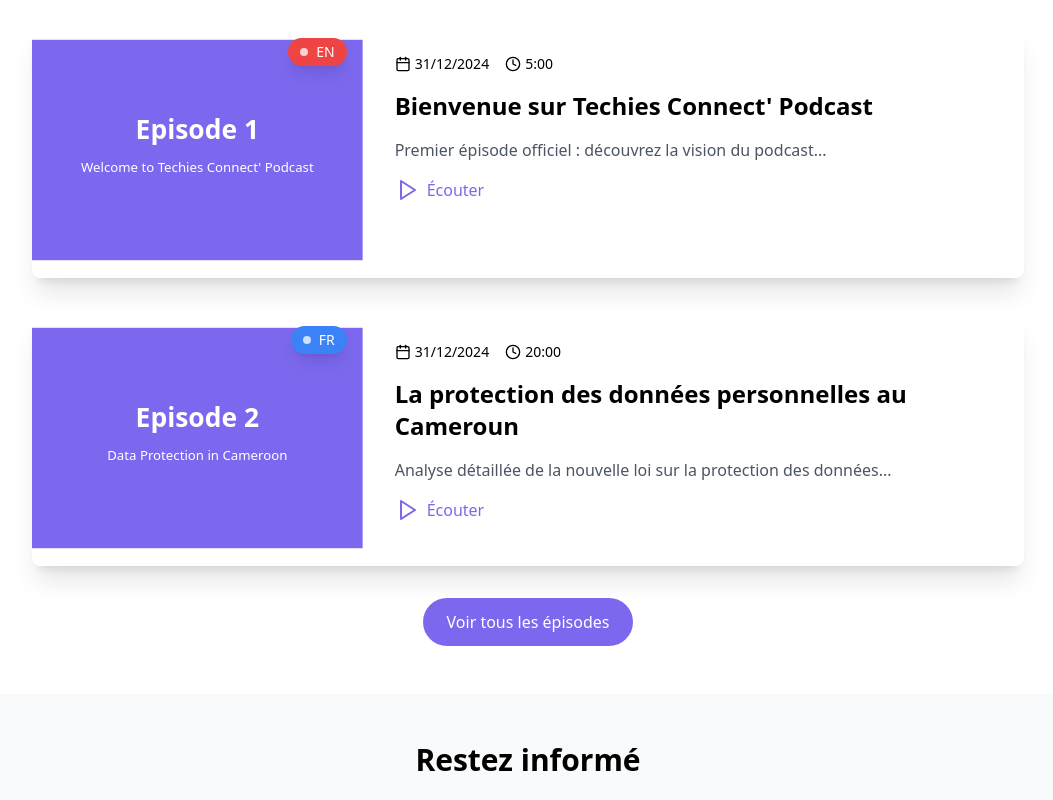
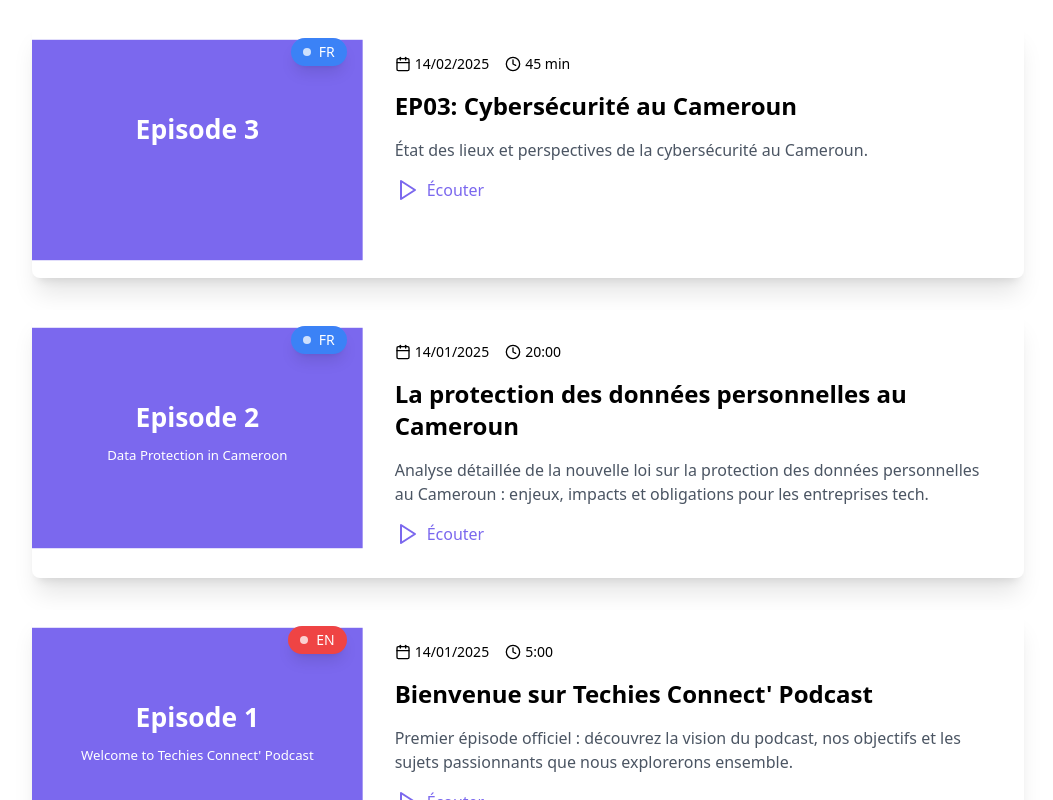
Before and after one commit to iamvaln/lepodcasttechies, a React (Create React App) app: page / in a window 1280 px wide. Shown: the part 500-1300 px from the top of the page, without its empty margins (112-1165 px from the left). Built offline with nearby package versions, Linux system fonts and the light colour scheme.

Commit message:
Organisation des épisodes, tri par défaut et pagination

```diff
--- /dev/null
+++ b/src/components/AnchorPlayer.jsx
@@ -0,0 +1,17 @@
+// src/components/AnchorPlayer.jsx
+import React from 'react';
+
+export const AnchorPlayer = ({ episodeId }) => {
+  return (
+    <div className="anchor-embed">
+      <iframe
+        src={`https://anchor.fm/techiesconnect/embed/episodes/${episodeId}`}
+        height="102px"
+        width="100%"
+        frameBorder="0"
+        scrolling="no"
+        className={`w-full rounded-lg shadow-lg`}
+      />
+    </div>
+  );
+};
--- a/src/components/Footer.jsx
+++ b/src/components/Footer.jsx
@@ -63,9 +63,14 @@
           <div>
             <h3 className="text-xl font-bold mb-4">{t('footer.listenOn')}</h3>
             <ul className="space-y-2">
-              <li><a href="https://www.spotify.com" className="text-gray-400 hover:text-white">Spotify</a></li>
-              <li><a href="https://www.https://www.spotify.com" className="text-gray-400 hover:text-white">Apple Podcasts</a></li>
-              <li><a href="https://www.spotify.com" className="text-gray-400 hover:text-white">Google Podcasts</a></li>
+              <li>
+                <a
+                  href="https://anchor.fm/techiesconnect"
+                  className="text-gray-400 hover:text-white"
+                >
+                 Spotify
+                </a>
+              </li>
               <li><a href="https://www.anchor.fm" className="text-gray-400 hover:text-white">RSS Feed</a></li>
             </ul>
           </div>
--- /dev/null
+++ b/src/constants/config.js
@@ -0,0 +1,8 @@
+
+// src/constants/config.js
+export const APP_CONFIG = {
+    LATEST_EPISODES_LIMIT: 3,
+    FEATURED_EPISODES_LIMIT: 2,
+    EPISODES_PER_PAGE: 3,
+    BLOG_POSTS_PER_PAGE: 9
+  };
--- a/src/data/episodes.js
+++ b/src/data/episodes.js
@@ -1,37 +1,176 @@
 // src/data/episodes.js
+
+import { APP_CONFIG } from '../constants/config';
+
 export const episodes = [
   {
-      id: 1,
-      language: 'en', // Langue de l'épisode
+    id: 7,
+    language: 'fr',
+    anchorId: "dummy-7",
     translations: {
       fr: {
-          title: "Bienvenue sur Techies Connect' Podcast",
-          description: "Premier épisode officiel : découvrez la vision du podcast...",
+        title: "Titre factice 7",
+        description: "Description factice 7 en français."
       },
       en: {
-          title: "Welcome to Techies Connect' Podcast",
-          description: "First official episode: discover the podcast's vision...",
+        title: "Dummy Title 7",
+        description: "Dummy description 7 in English."
       }
     },
-      date: "2024-12-31",
-      placeholder: "Welcome to Techies Connect' Podcast",
-      duration: "5:00"
+    date: "2024-02-14",
+    placeholder: "Dummy Title 7",
+    duration: "20:00",
+    status: 'published',
+    featured: 0,
+  },
+  {
+    id: 6,
+    language: 'fr',
+    anchorId: "dummy-6",
+    translations: {
+      fr: {
+        title: "Titre factice 6",
+        description: "Description factice 6 en français."
+      },
+      en: {
+        title: "Dummy Title 6",
+        description: "Dummy description 6 in English."
+      }
+    },
+    date: "2024-03-14",
+    placeholder: "Dummy Title 6",
+    duration: "20:00",
+    status: 'published',
+    featured: 0,
+  },
+  {
+    id: 5,
+    language: 'fr',
+    anchorId: "dummy-5",
+    translations: {
+      fr: {
+        title: "Titre factice 5",
+        description: "Description factice 5 en français."
+      },
+      en: {
+        title: "Dummy Title 5",
+        description: "Dummy description 5 in English."
+      }
+    },
+    date: "2023-01-14",
+    placeholder: "Dummy Title 5",
+    duration: "20:00",
+    status: 'published',
+    featured: 0,
+  },
+  {
+    id: 4,
+    language: 'fr',
+    anchorId: "dummy-4",
+    translations: {
+      fr: {
+        title: "Titre factice 4",
+        description: "Description factice 4 en français."
+      },
+      en: {
+        title: "Dummy Title 4",
+        description: "Dummy description 4 in English."
+      }
+    },
+    date: "2025-01-28",
+    placeholder: "Dummy Title 4",
+    duration: "20:00",
+    status: 'pending',
+    featured: 0,
+  },
+  {
+    id: 3,
+    language: 'fr',
+    date: '2025-02-14',
+    duration: '45 min',
+    status: 'published',
+    featured: 0,
+    translations: {
+      fr: {
+        title: "EP03: Cybersécurité au Cameroun",
+        description: "État des lieux et perspectives de la cybersécurité au Cameroun."
+      },
+      en: {
+        title: "EP03: Cybersecurity in Cameroon",
+        description: "Overview and perspectives of cybersecurity in Cameroon."
+      }
+    }
   },
   {
     id: 2,
     language: 'fr',
+    anchorId: "data-protection",
     translations: {
       fr: {
         title: "La protection des données personnelles au Cameroun",
-          description: "Analyse détaillée de la nouvelle loi sur la protection des données...",
+        description: "Analyse détaillée de la nouvelle loi sur la protection des données personnelles au Cameroun : enjeux, impacts et obligations pour les entreprises tech."
       },
       en: {
         title: "Data Protection in Cameroon",
-          description: "Detailed analysis of the new data protection law...",
+        description: "Detailed analysis of Cameroon's new personal data protection law: challenges, impacts, and obligations for tech companies."
       }
     },
-      date: "2024-12-31",
+    date: "2025-01-14",
     placeholder: "Data Protection in Cameroon",
-      duration: "20:00"
+    duration: "20:00",
+    status: 'published',
+    featured: 1,
+  },
+  {
+      id: 1,
+      language: 'en', // Langue de l'épisode
+      anchorId: "welcome-episode",
+      translations: {
+        fr: {
+          title: "Bienvenue sur Techies Connect' Podcast",
+          description: "Premier épisode officiel : découvrez la vision du podcast, nos objectifs et les sujets passionnants que nous explorerons ensemble."
+        },
+        en: {
+          title: "Welcome to Techies Connect' Podcast",
+          description: "First official episode: discover the podcast's vision, our goals and the exciting topics we'll explore together."
+        }
+      },
+      date: "2025-01-14",
+      placeholder: "Welcome to Techies Connect' Podcast",
+      duration: "5:00",
+      status: 'published',
+      featured: 0,
     }
 ];
+
+// Filter published episodes
+export const getPublishedEpisodes = (episodes) => {
+  return episodes.filter(episode => episode.status === 'published');
+ };
+// Fonction utilitaire pour trier les épisodes par date
+export const sortEpisodesByDate = (episodes) => {
+  return [...episodes].sort((a, b) => new Date(b.date) - new Date(a.date));
+};
+
+// Fonction pour paginer les épisodes
+export const paginateEpisodes = (episodes, page = 1, perPage = APP_CONFIG.EPISODES_PER_PAGE) => {
+  const published = getPublishedEpisodes(episodes);
+  const sorted = sortEpisodesByDate(published);
+  const start = (page - 1) * perPage;
+  return sorted.slice(start, start + perPage);
+ };
+
+// Fonction pour obtenir les derniers épisodes
+export const getLatestEpisodes = (episodes, count = APP_CONFIG.LATEST_EPISODES_LIMIT) => {
+  const published = getPublishedEpisodes(episodes);
+  return sortEpisodesByDate(published).slice(0, count);
+ };
+
+// Filter featured episodes
+export const getFeaturedEpisodes = (episodes) => {
+  return episodes.filter(episode => (episode.status === 'published' && episode.featured === 1));
+ };
+
+
+ export const latestEpisodes = getLatestEpisodes(episodes);
+export const publishedEpisodes = getPublishedEpisodes(episodes);
--- a/src/pages/EpisodePlayer.jsx
+++ b/src/pages/EpisodePlayer.jsx
@@ -5,6 +5,7 @@
 import { useTranslation } from '../context/LanguageContext';
 import { LanguageBadge } from '../components/LanguageBadge';
 import { Episode2Placeholder } from '../components/Placeholders';
+import { AnchorPlayer } from '../components/AnchorPlayer';
 
 export const EpisodePlayer = ({ episodeId, onBack }) => {
   const { styles } = useTheme();
@@ -70,38 +71,7 @@
         {/* Lecteur audio */}
         <div className="border-t border-gray-200 p-6">
           <div className="max-w-2xl mx-auto">
-            {/* Barre de progression */}
-            <div className="h-1 w-full bg-gray-200 rounded-full mb-4">
-              <div
-                className="h-full bg-violet-600 rounded-full"
-                style={{ width: `${progress}%` }}
-              />
-            </div>
-
-            {/* Contrôles */}
-            <div className="flex items-center justify-center space-x-6">
-              <button className="p-2 hover:text-violet-600">
-                <SkipBack size={24} />
-              </button>
-              <button
-                onClick={() => setIsPlaying(!isPlaying)}
-                className="w-12 h-12 rounded-full bg-violet-600 text-white flex items-center justify-center hover:bg-violet-700"
-              >
-                {isPlaying ? <Pause size={24} /> : <Play size={24} />}
-              </button>
-              <button className="p-2 hover:text-violet-600">
-                <SkipForward size={24} />
-              </button>
-              <div className="flex items-center space-x-2">
-                <Volume2 size={20} />
-                <input
-                  type="range"
-                  min="0"
-                  max="100"
-                  className="w-24"
-                />
-              </div>
-            </div>
+            <AnchorPlayer episodeId={episodeId} />
           </div>
         </div>
       </div>
--- a/src/pages/Episodes.jsx
+++ b/src/pages/Episodes.jsx
@@ -3,59 +3,30 @@
 import { Play, Pause, Calendar, Clock } from 'lucide-react';
 import { useTheme } from '../components/ThemeProvider';
 import { useTranslation } from '../context/LanguageContext';
+import { EpisodePlaceholder } from '../components/Placeholders';
 import { LanguageBadge } from '../components/LanguageBadge';
-import { Episode2Placeholder } from '../components/Placeholders';
+import { publishedEpisodes,sortEpisodesByDate, paginateEpisodes} from '../data/episodes';
+import { APP_CONFIG } from '../constants/config';
 
 export const EpisodesPage = ({ onSelectEpisode }) => {
   const { styles } = useTheme();
   const { t, language } = useTranslation();
   const [isPlaying, setIsPlaying] = React.useState(null);
-
-  const episodes = [
-    {
-      id: 'ep01-welcome',
-      language: 'fr',
-      date: "14 Janvier 2025",
-      duration: "45 min",
-      translations: {
-        fr: {
-          title: "EP01: Bienvenue sur Techies Connect' Podcast",
-          description: "Premier épisode officiel : découvrez la vision du podcast, nos objectifs et les sujets passionnants que nous explorerons ensemble."
-        },
-        en: {
-          title: "EP01: Welcome to Techies Connect' Podcast",
-          description: "First official episode: discover the podcast's vision, our goals and the exciting topics we'll explore together."
-        }
-      }
-    },
-    {
-      id: 'ep02-data-protection',
-      language: 'fr',
-      date: "28 Janvier 2025",
-      duration: "60 min",
-      translations: {
-        fr: {
-          title: "EP02: La protection des données personnelles au Cameroun",
-          description: "Analyse détaillée de la nouvelle loi sur la protection des données personnelles au Cameroun : enjeux, impacts et obligations pour les entreprises tech."
-        },
-        en: {
-          title: "EP02: Data Protection in Cameroon",
-          description: "Detailed analysis of Cameroon's new personal data protection law: challenges, impacts, and obligations for tech companies."
-        }
-      }
-    }
-  ];
+  const [currentPage, setCurrentPage] = React.useState(1);
+  const sortedEpisodes = sortEpisodesByDate(publishedEpisodes);
+  const paginatedEpisodes = paginateEpisodes(sortedEpisodes, currentPage);
+  const totalPages = Math.ceil(publishedEpisodes.length / APP_CONFIG.EPISODES_PER_PAGE);
 
   return (
     <div className="max-w-5xl mx-auto px-4 py-12">
       <h1 className="text-3xl font-bold mb-8">{t('episodes.title')}</h1>
       <div className="space-y-8">
-        {episodes.map((episode) => (
+        {paginatedEpisodes.map((episode) => (
           <div key={episode.id} className={styles.card}>
             <div className="md:flex">
               <div className="md:w-1/3 relative">
                 <div className="w-full h-64">
-                  <Episode2Placeholder episodeNumber={episode.id} />
+                <EpisodePlaceholder episodeNumber={episode.id} episodePlaceholder={episode.placeholder} />
                 </div>
                 <LanguageBadge language={episode.language} />
               </div>
@@ -87,6 +58,21 @@
           </div>
         ))}
       </div>
+        {/* Pagination */}
+        <div className="mt-8 flex justify-center space-x-2">
+            {Array.from({ length: totalPages }).map((_, index) => (
+            <button
+                key={index}
+                onClick={() => setCurrentPage(index + 1)}
+                className={`${
+                currentPage === index + 1 ? styles.button : 'bg-gray-200'
+                } px-4 py-2 rounded-lg`}
+            >
+                {index + 1}
+            </button>
+            ))}
+        </div>
+
     </div>
   );
 };
--- a/src/pages/Home.jsx
+++ b/src/pages/Home.jsx
@@ -3,7 +3,7 @@
 import { Search,Play, Pause, Calendar, Clock } from 'lucide-react';
 import { useTheme } from '../components/ThemeProvider';
 import { useTranslation } from '../context/LanguageContext';
-import { episodes } from '../data/episodes';
+import { publishedEpisodes, latestEpisodes } from '../data/episodes';
 import { EpisodePlaceholder } from '../components/Placeholders';
 import { LanguageBadge } from '../components/LanguageBadge';
 import _ from 'lodash';
@@ -25,7 +25,7 @@
       }
 
       const searchIn = {
-        episodes: episodes.filter(episode =>
+        episodes: publishedEpisodes.filter(episode =>
           episode.translations[language].title.toLowerCase().includes(term.toLowerCase()) ||
           episode.translations[language].description.toLowerCase().includes(term.toLowerCase())
         )
@@ -118,10 +118,13 @@
       <div className="max-w-5xl mx-auto px-4 py-12">
         <h2 className="text-3xl font-bold mb-8">{t('home.episodes.title')}</h2>
         <div className="space-y-8">
-          {episodes.map((episode) => {
+          {latestEpisodes.map((episode) => {
             const episodeContent = episode.translations[language];
             return (
-              <div key={episode.id} className={styles.card}>
+              <div key={episode.id} className={styles.card} onClick={() => {
+                setCurrentPage('episodePlayer');
+                setCurrentEpisode(episode.id);
+              }}>
                 <div className="md:flex">
                   <div className="md:w-1/3">
                     <div className="relative">
```
Lines whose indentation alone changed are shown as unchanged.
